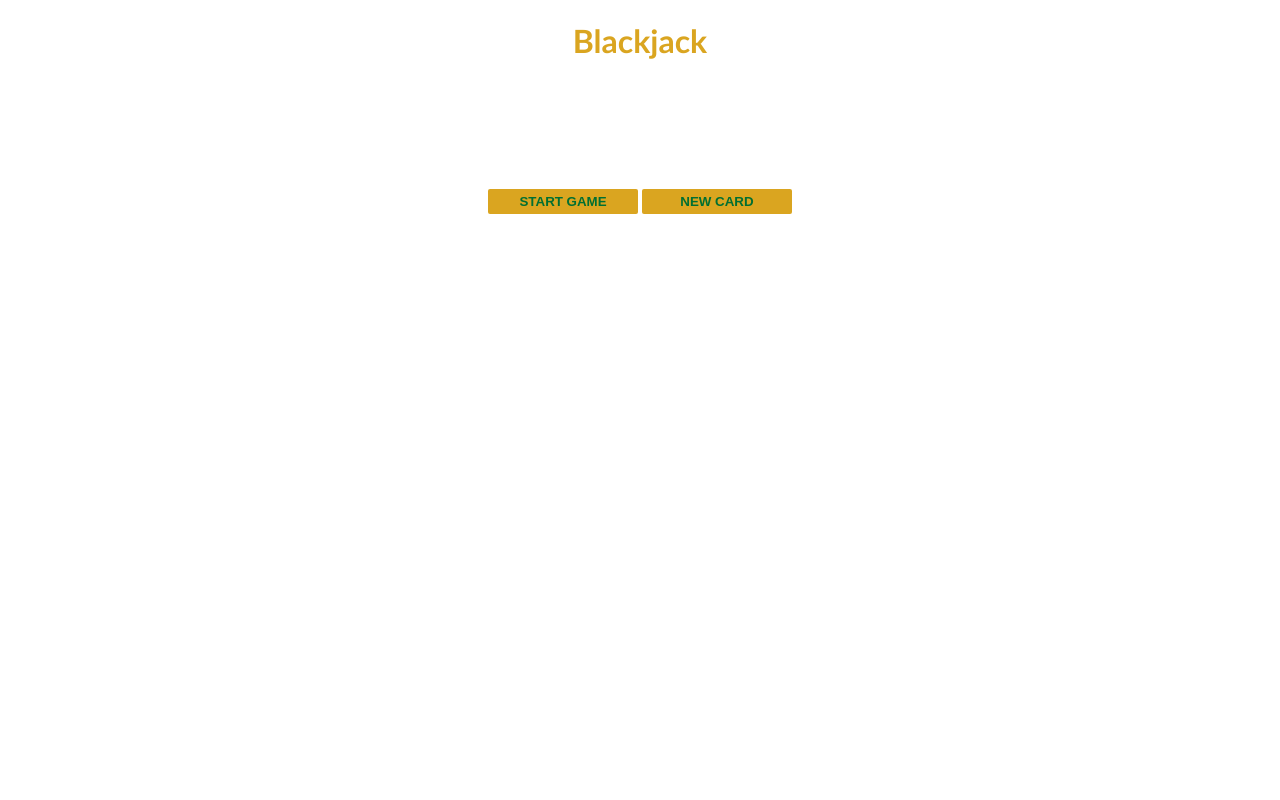
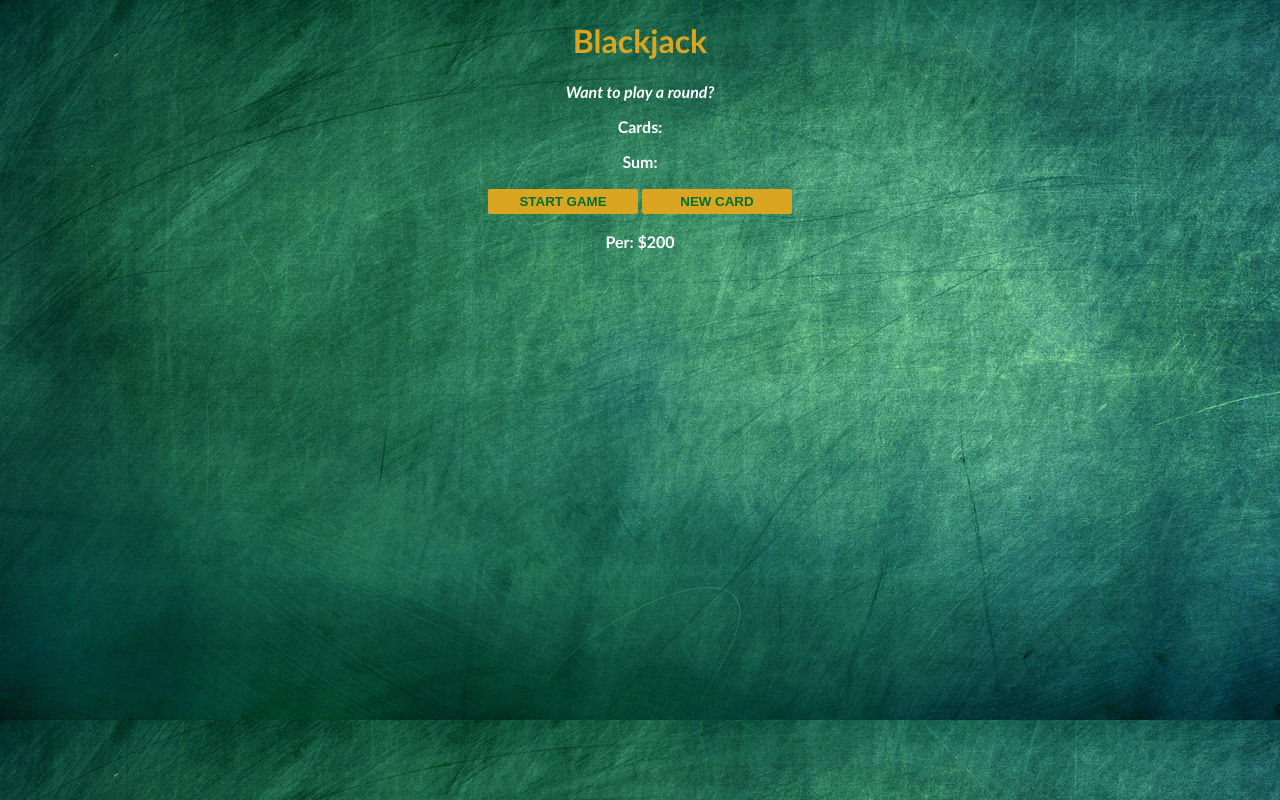
Before and after one commit to MortalChris/Train-Station-People-Counter, a plain HTML site: page Blackjack Game/index.html in a window 1280 px wide. Drawn offline with Linux system fonts and the light colour scheme.

Commit message:
Move table to images folder and modified css to route to it

```diff
--- a/Blackjack Game/index.css
+++ b/Blackjack Game/index.css
@@ -1,6 +1,6 @@
 body {
     font-family: 'Trebuchet MS', 'Lucida Sans Unicode', 'Lucida Grande', Arial, sans-serif;
-    background-image: url("images/table.png");
+    background-image: url("Images/table.jpg");
     background-size: cover;
     font-weight: bold;
     color: white;
```
Also changed, not shown: Blackjack Game/Images/table.jpg (added).
